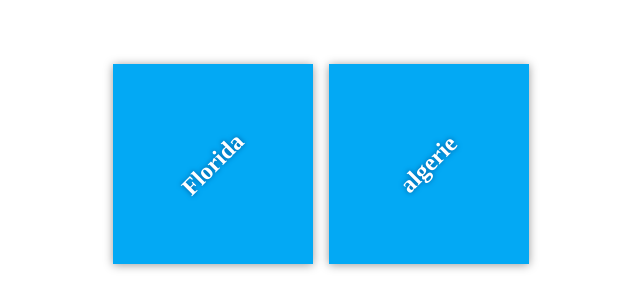
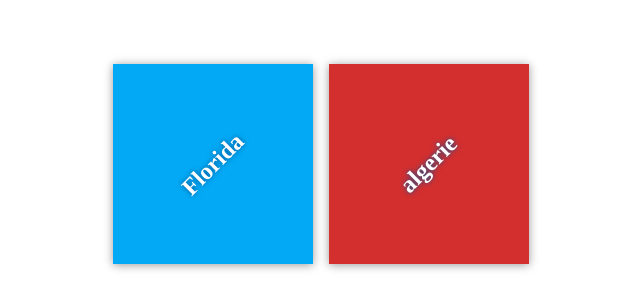
Before and after one commit to benyahia32/my-travel-plants, a plain HTML site: page index.html in a window 1280 px wide. Shown: the part 236-544 px from the top of the page, without its empty margins (319-959 px from the left). Drawn offline with Linux system fonts and the light colour scheme.

Commit message:
Style destinations

```diff
--- a/css/app.css
+++ b/css/app.css
@@ -50,6 +50,6 @@
 background-color: #03a9f4;
 }
 
-#paris {
+#algerie {
 background-color: #d32f2f;
 }
```
